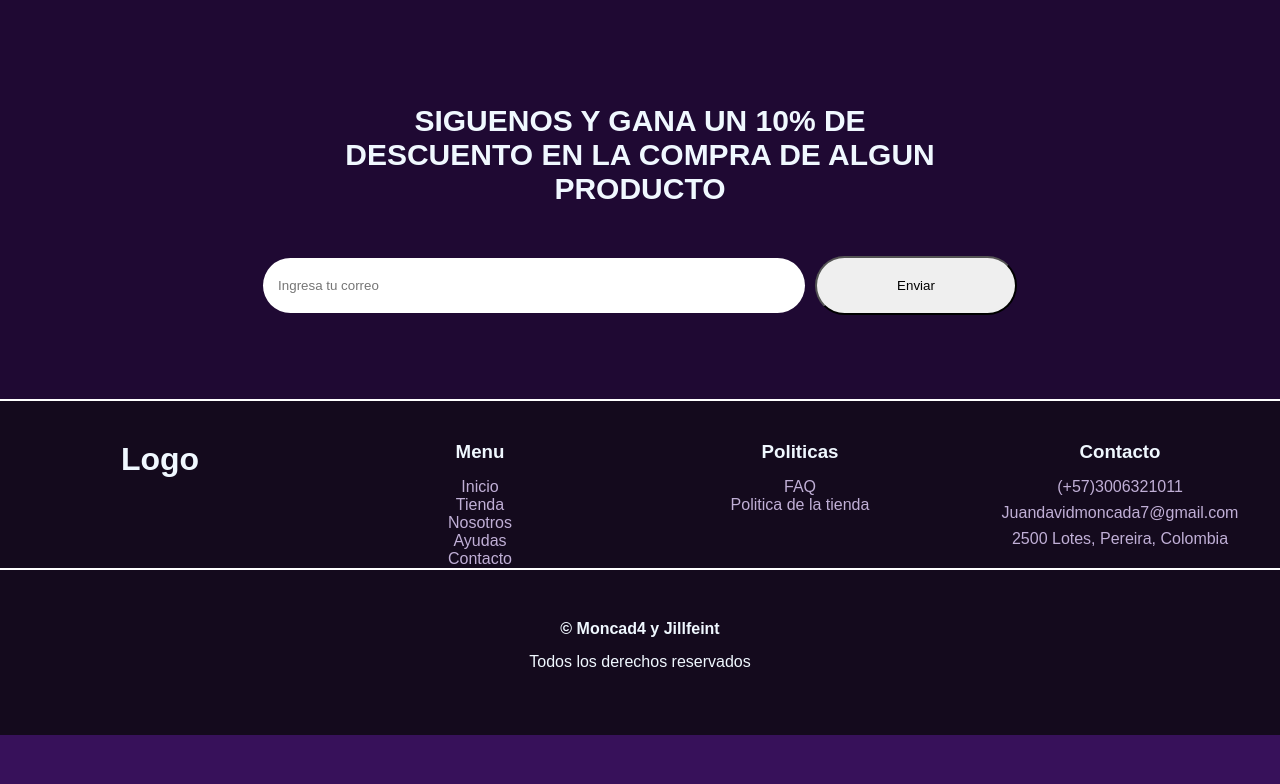
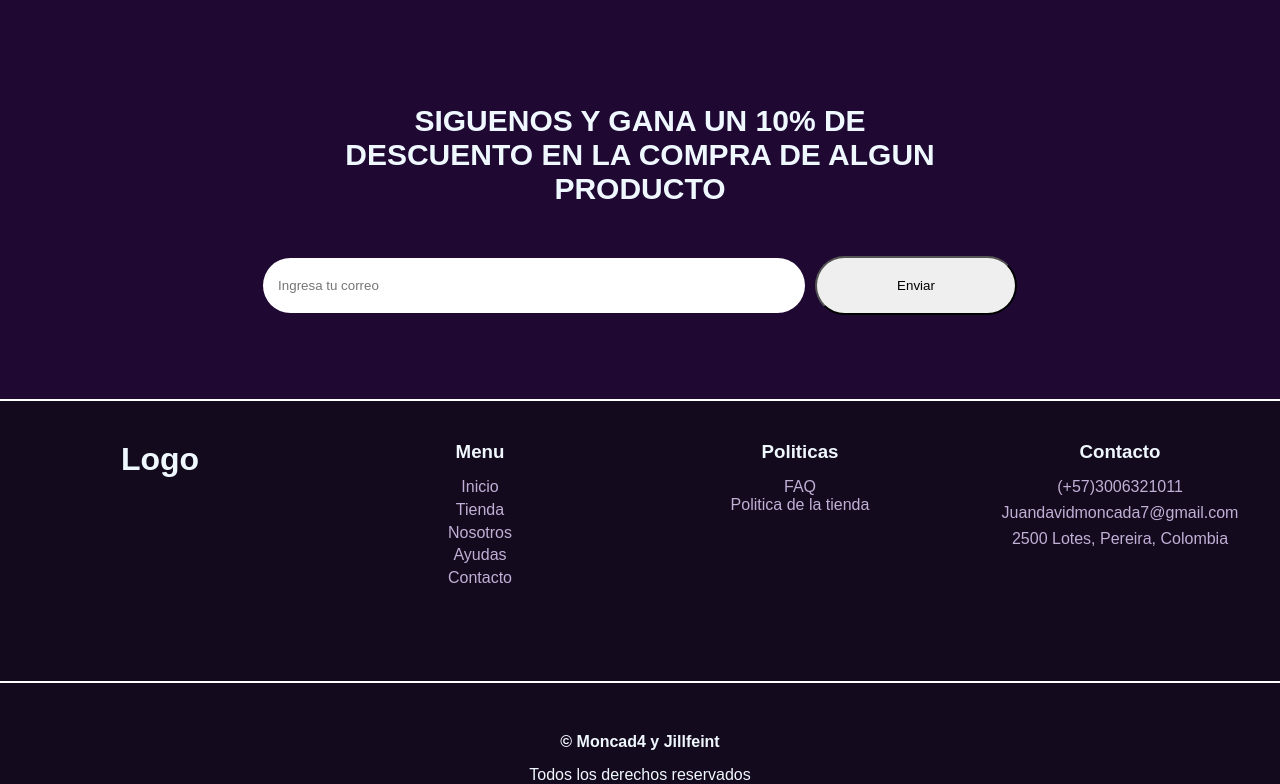
Before and after one commit to Moncad4/tienda-fitness, a PHP site: page /principal.php in a window 1280 px wide. Shown: the part 3572-4356 px from the top of the page. Before the commit the page ends 4307 px from the top, so only its background shows below. Run offline with PHP 8.4, Linux system fonts and the light colour scheme.

Commit message:
componentes

```diff
--- a/View/css/principal.css
+++ b/View/css/principal.css
@@ -118,7 +118,7 @@ a{
 }
 
 .imagen-inicio{
-  height: 33.5em;
+  height: 33.5rem;
 }
 
 /* seccion productos */
@@ -583,6 +583,7 @@ a{
 }
 
 /* footer */
+/* footer */
 .footer{
   height: 42vh;
   background-color: rgb(20, 10, 29);
@@ -611,6 +612,7 @@ a{
   width: 25%;
   text-align: center;
   margin-top: 40px;
+  height: 30vh;
 }
 
 .menu-footer h3{
@@ -618,9 +620,18 @@ a{
   margin-bottom: 15px;
 }
 
-.menu-footer ul li a{
+.menu-footer a{
   color: #c0afd6;
   margin-bottom: 8px;
+}
+
+.menu-footer ul li{
+  color: #c0afd6;
+  margin-bottom: 0.3em;
+}
+
+.menu-footer-lastli{
+  margin-bottom: 0.5em;
 }
 
 .politicas-footer{
@@ -634,7 +645,11 @@ a{
   margin-bottom: 15px;
 }
 
-.politicas-footer ul li a{
+.politicas-footer ul li{
+  margin-bottom: 0,4em;
+}
+
+.politicas-footer a{
   color: #c0afd6;
 }
 
@@ -659,6 +674,8 @@ a{
   flex-direction: column;
   justify-content: center;
   align-items: center;
+  background-color: rgb(20, 10, 29);
+
 }
 
 .derechos-footer h4{
```
Also changed, not shown: View/components/ayudas.php (added), View/components/tienda.php (added), View/css/ayudas.php (added), View/css/tienda.css (added).
